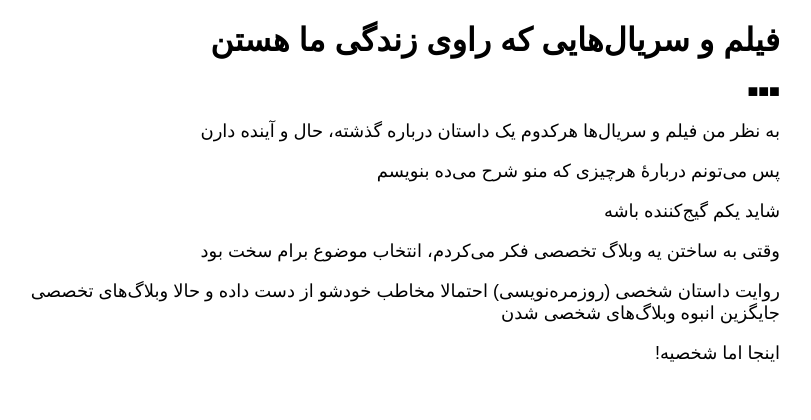
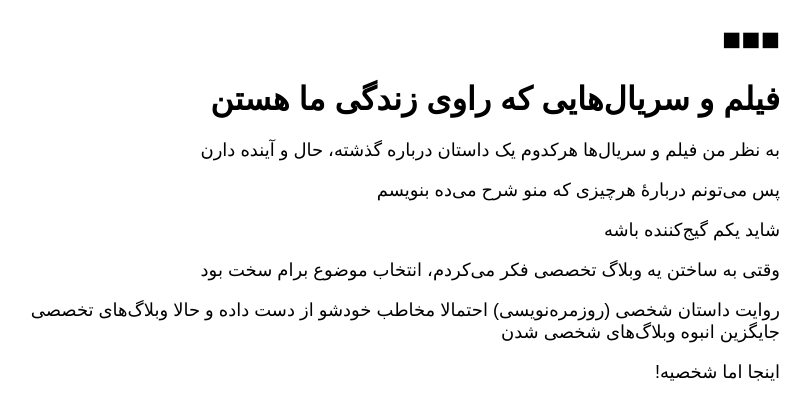
Before and after one commit to darkblog/darkblog.github.io, a Jekyll site: the page built from _posts/2023-8-22-5.md, in a window 1280 px wide. Shown: the top 420 px of the page, without its empty margins (407-1218 px from the left). Built offline with Jekyll 4.4.1, drawn with Linux system fonts in a browser that asks for light colours.

Commit message:
Update post.html

```diff
--- a/_layouts/post.html
+++ b/_layouts/post.html
@@ -7,11 +7,11 @@
 <head>
 <title>{{ page.title }}</title>
 <meta name="viewport" content="width=device-width">
-<style>body{font-family:sans-serif;margin:auto;padding:0 1em;max-width:48em}p{font-size:large}a{text-decoration:none;color:black}</style>
+<style>body{font-family:sans-serif;margin:auto;padding:0 1em;max-width:48em}p{font-size:large}a{text-decoration:none;color:black}.gtr{align:center}</style>
 </head>
 <body>
+<h1 class="gtr"><a href="https://biganeh.com/">■■■</a></h1>
 <h1>{{ page.title }}</h1>
-<p><a href="https://biganeh.com/">■■■</a></p>
 {{ content }}
 </body>
 </html>
```
